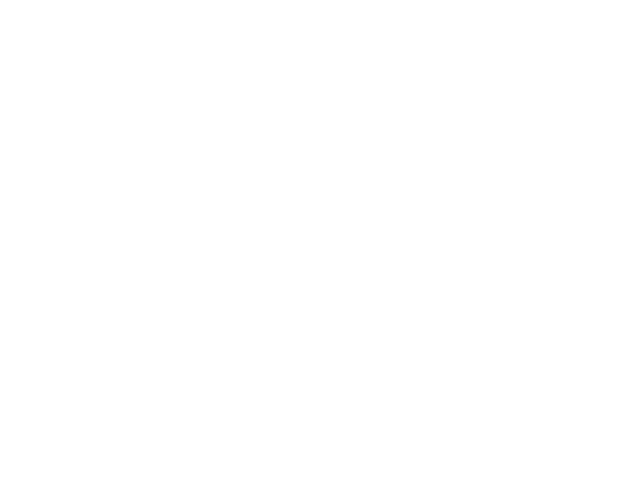
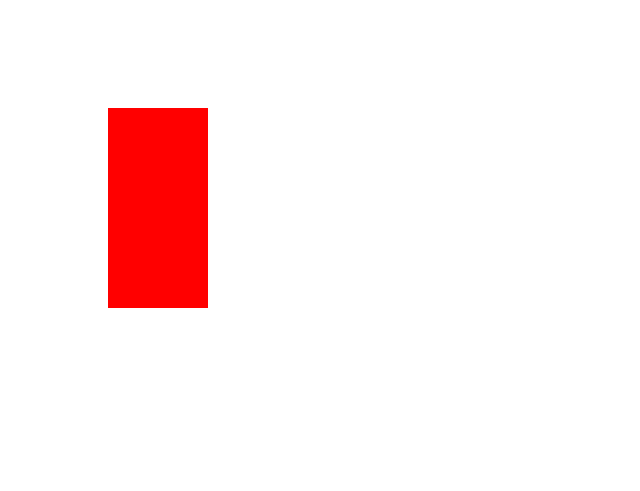
Before and after one commit to SackofCodetatoes/grapplehook, a website built with webpack: page index.html in a window 1280 px wide. Shown: the whole page, without its empty margins (0-640 px from the left). Built offline with nearby package versions, Linux system fonts and the light colour scheme.

Commit message:
create project proposal

```diff
--- a/index.html
+++ b/index.html
@@ -2,10 +2,10 @@
 <html>
 <head>
   <meta charset="utf-8" />
-  <title>Grapple Hookz</title>
+  <title>GrappleHook</title>
 </head>
 <body>
-  <canvas id="game-canvas"></canvas>
+  <canvas id="game-canvas" width='640' height='480'></canvas>
 </body>
 <script type="application/javascript" src="javascript/bundle.js"></script>
 </html>
--- a/javascript/grapple_hookz.js
+++ /dev/null
@@ -1 +0,0 @@
-console.log('all is dandy!');
--- /dev/null
+++ b/javascript/grapplehook.js
@@ -0,0 +1,9 @@
+const Player = require("./player.js")
+
+window.player = Player;
+console.log('all is dandy!');
+
+const canvas = document.getElementById('game-canvas');
+let context = canvas.getContext('2d');
+context.fillStyle = 'red';
+context.fillRect(100,100,100,200);
--- /dev/null
+++ b/javascript/player.js
@@ -0,0 +1,9 @@
+class Player {
+  constructor(options) {
+    this.x = 25;
+    this.y = 25;
+
+  }
+}
+
+module.exports = Player;
--- a/webpack.config.js
+++ b/webpack.config.js
@@ -1,5 +1,5 @@
 module.exports = {
-  entry: "./javascript/grapple_hookz.js",
+  entry: "./javascript/grapplehook.js",
   output: {
     filename: "./javascript/bundle.js"
   },
```
Also changed, not shown: javascript/bundle.js (+35 -6 lines), package.json (+6 -6 lines), README.md, wireframe.png (added), 1 other file.
